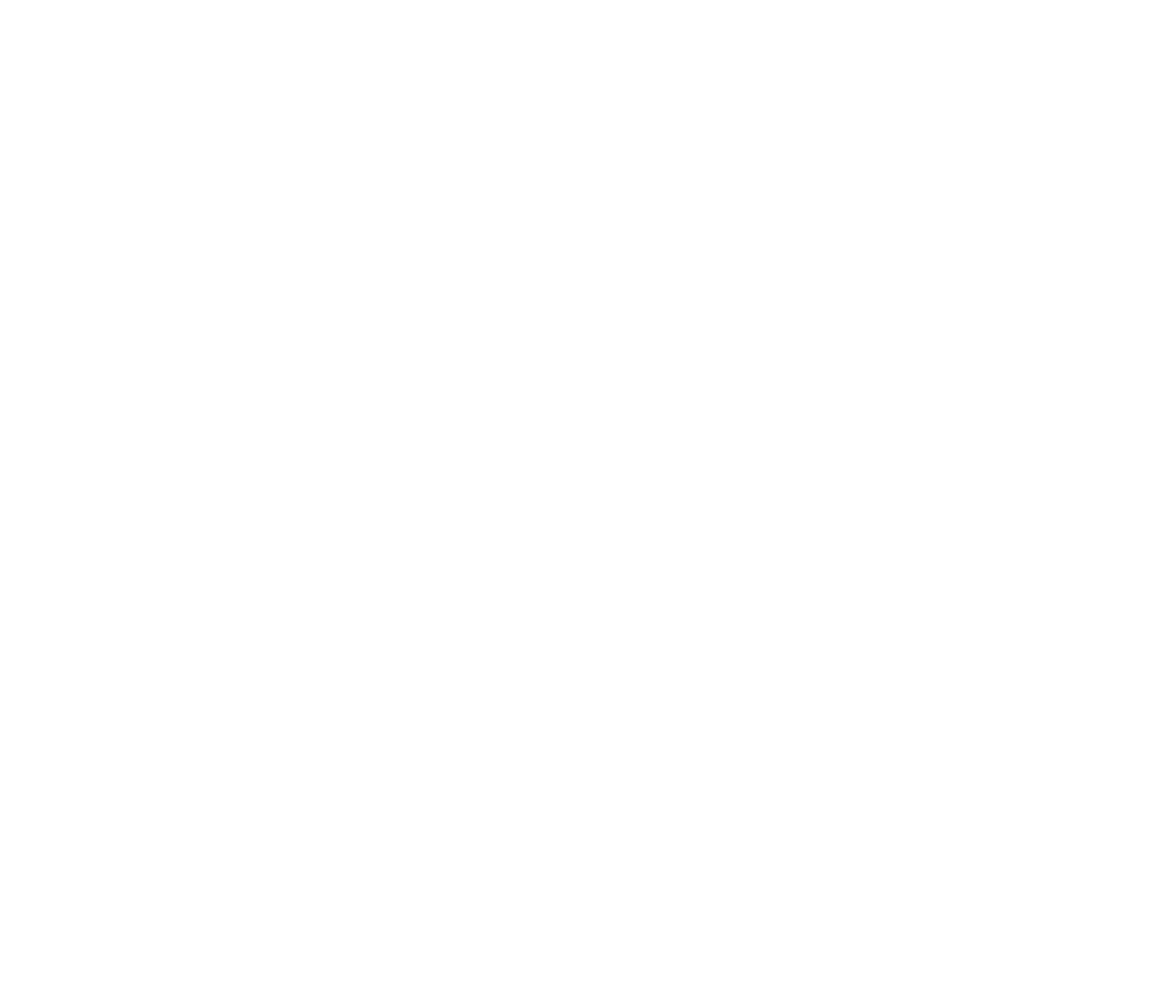
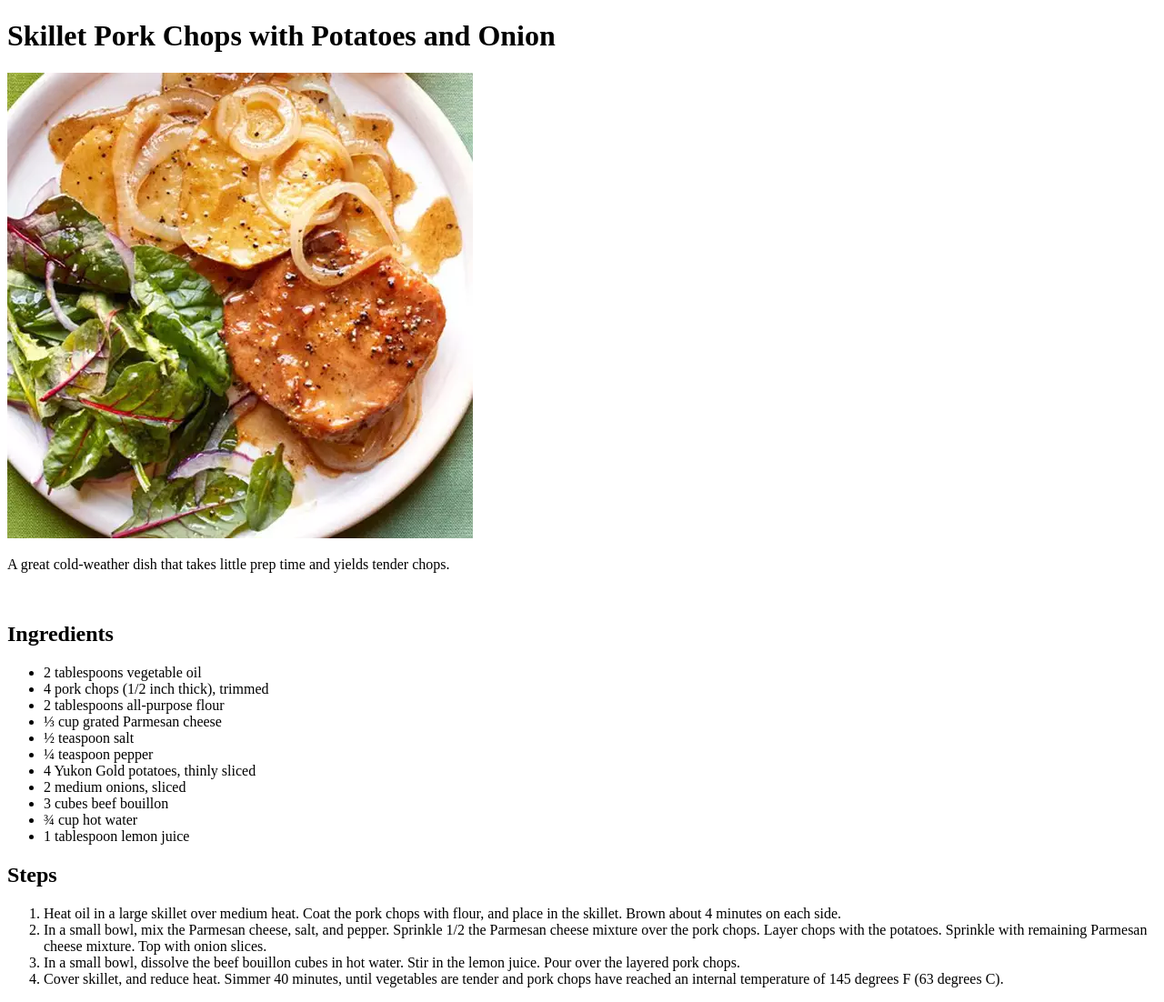
Before and after one commit to justinespinal/odin-recipes, a plain HTML site: page recipes/pork.html in a window 1280 px wide. Shown: the whole page at 91% size. Before the commit the page ends 800 px from the top, so only its background shows below. Drawn offline with Linux system fonts and the light colour scheme.

Commit message:
Added final recipe, Skillet Pork Chops with Potatoes and Onion

```diff
--- a/recipes/pork.html
+++ b/recipes/pork.html
@@ -0,0 +1,56 @@
+<!DOCTYPE html>
+<html lang="en">
+    <head>
+        <meta charset="UTF-8">
+        <meta name="viewport" content="width=device-width, initial-scale=1.0">
+        <title>Skillet Chicken Bulgogi</title>
+    </head>
+    <body>
+        <h1>Skillet Pork Chops with Potatoes and Onion</h1>
+        <img src="../images/pork.jpg" alt="Skillet Pork Chops with Potatoes and Onion">
+        <p>
+            A great cold-weather dish that takes little prep time and yields tender chops.
+        </p>
+        <br>
+
+        <h2>Ingredients</h2>
+        <ul>
+            <li>2 tablespoons vegetable oil</li>
+            <li>4 pork chops (1/2 inch thick), trimmed</li>
+            <li>2 tablespoons all-purpose flour</li>
+            <li>⅓ cup grated Parmesan cheese</li>
+            <li>½ teaspoon salt</li>
+            <li>¼ teaspoon pepper</li>
+            <li>4 Yukon Gold potatoes, thinly sliced</li>
+            <li>2 medium onions, sliced</li>
+            <li>3 cubes beef bouillon</li>
+            <li>¾ cup hot water</li>
+            <li>1 tablespoon lemon juice</li>
+        </ul>
+
+        <h2>Steps</h2>
+
+        <ol>
+            <li>
+                Heat oil in a large skillet over medium heat. Coat the pork chops with
+                flour, and place in the skillet. Brown about 4 minutes on each side.
+            </li>
+            <li>
+                In a small bowl, mix the Parmesan cheese, salt, and pepper. Sprinkle
+                1/2 the Parmesan cheese mixture over the pork chops. Layer chops with
+                the potatoes. Sprinkle with remaining Parmesan cheese mixture. Top
+                with onion slices.
+            </li>
+            <li>
+                In a small bowl, dissolve the beef bouillon cubes in hot water. Stir in
+                the lemon juice. Pour over the layered pork chops.
+            </li>
+            <li>
+                Cover skillet, and reduce heat. Simmer 40 minutes, until vegetables
+                are tender and pork chops have reached an internal temperature of 145
+                degrees F (63 degrees C).
+            </li>
+        </ol>
+
+    </body>
+</html>
```
Also changed, not shown: index.html (+1 -0 lines), images/pork.jpg (added).
